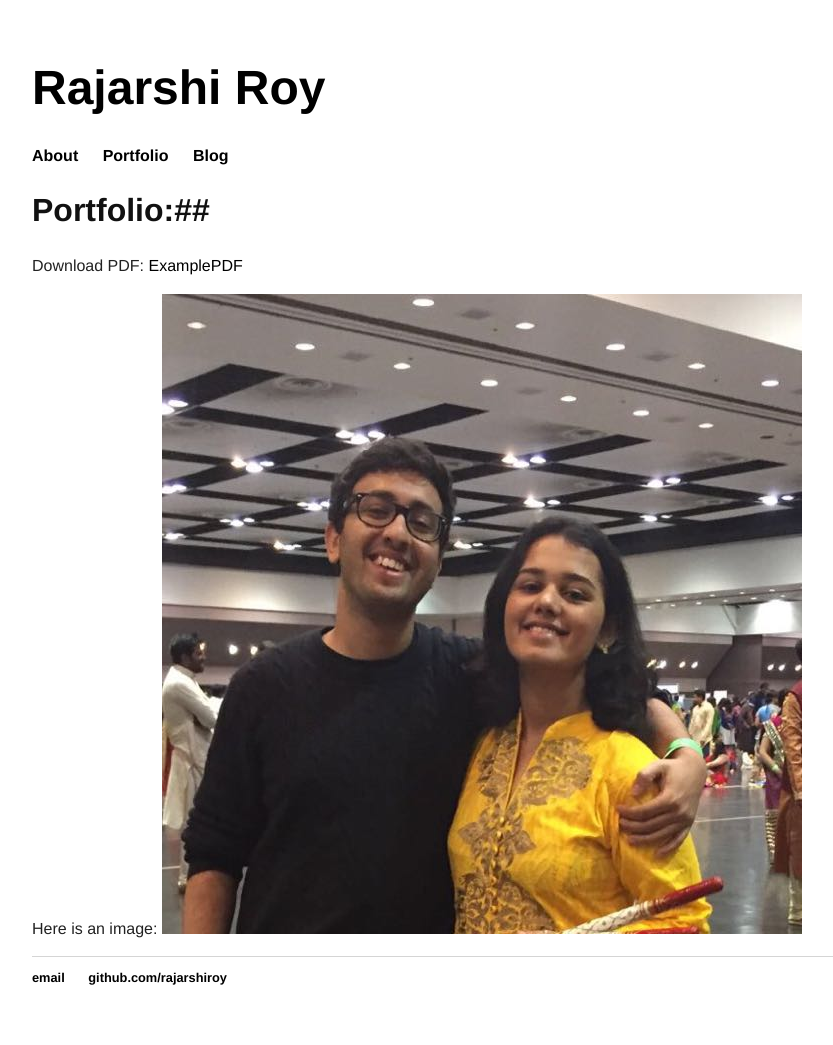
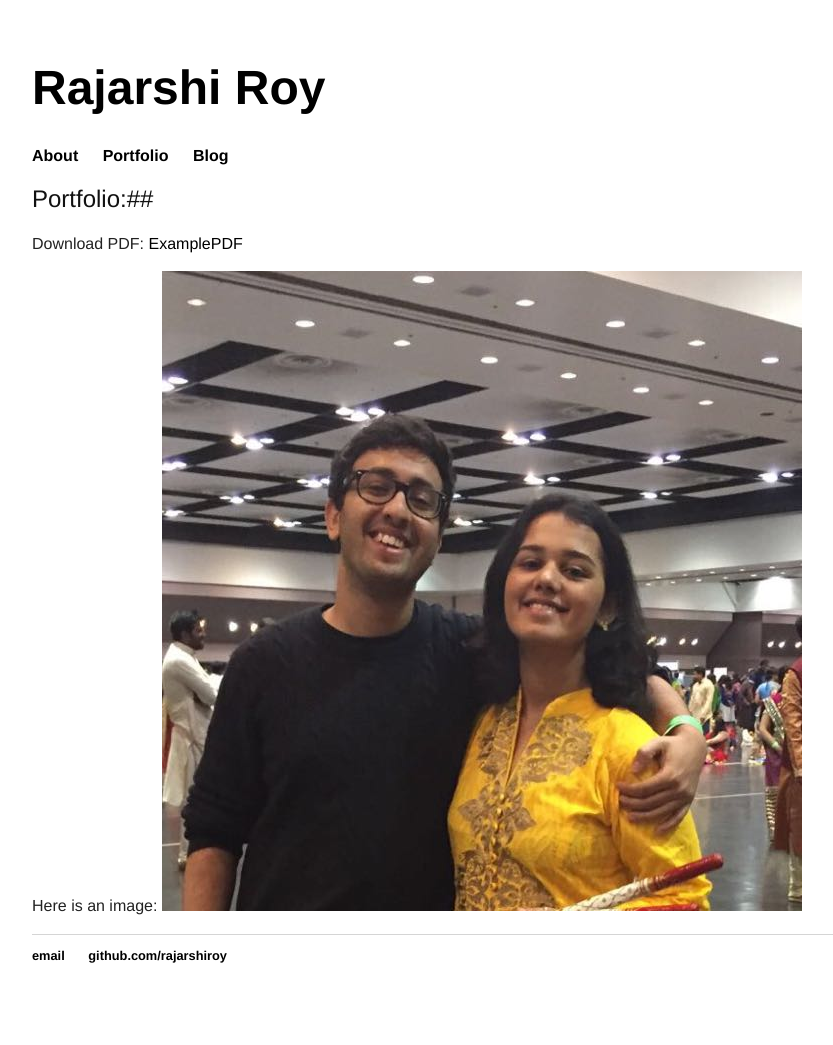
Before and after one commit to rajarshiroy/rajarshiroy.github.io, a Jekyll site: the page built from portfolio/index.html, in a window 1280 px wide. Shown: the whole page, without its empty margins (160-993 px from the left). Built offline with Jekyll 4.4.1, drawn with Linux system fonts in a browser that asks for light colours; after the commit the page ends 1023 px from its top, so only the background shows below that.

Commit message:
Update main.css

```diff
--- a/css/main.css
+++ b/css/main.css
@@ -24,8 +24,9 @@ h1 {
     font-family:'Helvetica';
 }
 h2 {
-    font-size: 2em;
+    font-size: 1.5em;
     font-family:'Helvetica';
+    font-weight: normal;
     color: #111;
 }
 p {
```
